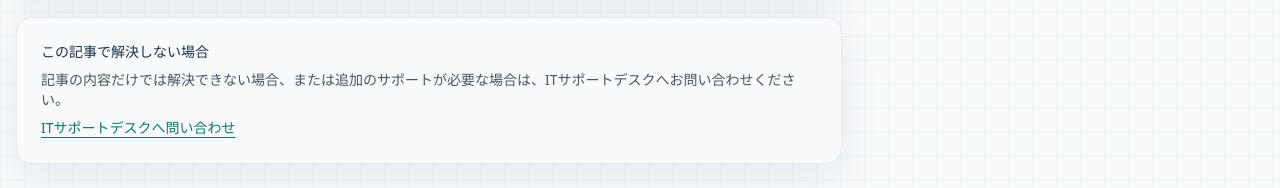
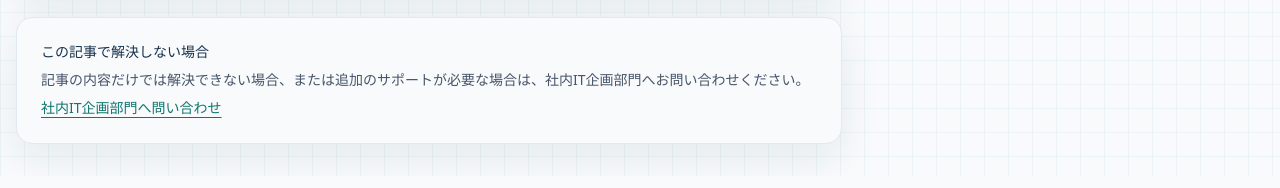
Before and after one commit to akira882/NaviDeskApp, a Next.js app: page /articles/benefits-usage in a window 1280 px wide. Shown: the part 876-1064 px from the top of the page. Built offline with nearby package versions, Linux system fonts and the light colour scheme; no server answers.

Commit message:
rename escalation contact to it planning

```diff
--- a/app/components/ai-guide-client.tsx
+++ b/app/components/ai-guide-client.tsx
@@ -256,7 +256,7 @@ export function AiGuideClient() {
                 ) : (
                   <div className="space-y-2 text-sm text-slate-600">
                     <p>関連候補は見つかりませんでした。別キーワードで再検索してください。</p>
-                    <Link href="/articles/helpdesk-contact" className="inline-block font-medium text-teal-700 underline underline-offset-4">ITサポートデスクへ問い合わせ</Link>
+                    <Link href="/articles/helpdesk-contact" className="inline-block font-medium text-teal-700 underline underline-offset-4">社内IT企画部門へ問い合わせ</Link>
                   </div>
                 )}
               </div>
--- a/app/components/article-detail-client.tsx
+++ b/app/components/article-detail-client.tsx
@@ -70,10 +70,10 @@ export function ArticleDetailClient({
           <CardContent className="space-y-2">
             <p className="text-sm font-medium text-ink">この記事で解決しない場合</p>
             <p className="text-xs leading-6 text-slate-600 sm:text-sm">
-              記事の内容だけでは解決できない場合、または追加のサポートが必要な場合は、ITサポートデスクへお問い合わせください。
+              記事の内容だけでは解決できない場合、または追加のサポートが必要な場合は、社内IT企画部門へお問い合わせください。
             </p>
             <Link href="/articles/helpdesk-contact" className="inline-block text-sm font-medium text-teal-700 underline underline-offset-4">
-              ITサポートデスクへ問い合わせ
+              社内IT企画部門へ問い合わせ
             </Link>
           </CardContent>
         </Card>
--- a/app/components/error-boundary.tsx
+++ b/app/components/error-boundary.tsx
@@ -125,7 +125,7 @@ export class ErrorBoundary extends Component<ErrorBoundaryProps, ErrorBoundarySt
                 href="/articles/helpdesk-contact"
                 className="text-sm text-accent-teal hover:underline"
               >
-                ITサポートデスクへお問い合わせください
+                社内IT企画部門へお問い合わせください
               </Link>
             </div>
           </div>
--- a/app/components/faq-search-client.tsx
+++ b/app/components/faq-search-client.tsx
@@ -76,7 +76,7 @@ export function FAQSearchClient({
               <div className="flex flex-wrap gap-2">
                 <Link href="/categories" className="font-medium text-teal-700 underline underline-offset-4">カテゴリから確認する</Link>
                 <Link href="/ai-guide" className="font-medium text-teal-700 underline underline-offset-4">AI案内で関連候補を見る</Link>
-                <Link href="/articles/helpdesk-contact" className="font-medium text-teal-700 underline underline-offset-4">ITサポートデスクへ問い合わせ</Link>
+                <Link href="/articles/helpdesk-contact" className="font-medium text-teal-700 underline underline-offset-4">社内IT企画部門へ問い合わせ</Link>
               </div>
             </CardContent>
           </Card>
--- a/app/components/home-client.tsx
+++ b/app/components/home-client.tsx
@@ -97,7 +97,7 @@ export function HomeClient({ categories }: { categories: Category[] }) {
                       <Link href="/tasks" className="text-sm font-medium text-teal-700 underline underline-offset-4">タスクハブを見る</Link>
                       <Link href="/categories" className="text-sm font-medium text-teal-700 underline underline-offset-4">カテゴリから探す</Link>
                       <Link href="/ai-guide" className="text-sm font-medium text-teal-700 underline underline-offset-4">AI案内を試す</Link>
-                      <Link href="/articles/helpdesk-contact" className="text-sm font-medium text-teal-700 underline underline-offset-4">ITサポートデスクへ問い合わせ</Link>
+                      <Link href="/articles/helpdesk-contact" className="text-sm font-medium text-teal-700 underline underline-offset-4">社内IT企画部門へ問い合わせ</Link>
                     </div>
                   </div>
                 )
--- a/app/not-found.tsx
+++ b/app/not-found.tsx
@@ -8,7 +8,7 @@ import Link from "next/link";
  *
  * DESIGN PRINCIPLES:
  * 1. ユーザーフレンドリーなメッセージ（技術用語を避ける）
- * 2. 明確な次のアクション（ホーム、FAQ、ITサポートデスク）
+ * 2. 明確な次のアクション（ホーム、FAQ、社内IT企画部門）
  * 3. ブランドカラーを使用したデザイン統一
  */
 export default function NotFound() {
@@ -122,7 +122,7 @@ export default function NotFound() {
                 d="M18.364 5.636l-3.536 3.536m0 5.656l3.536 3.536M9.172 9.172L5.636 5.636m3.536 9.192l-3.536 3.536M21 12a9 9 0 11-18 0 9 9 0 0118 0zm-5 0a4 4 0 11-8 0 4 4 0 018 0z"
               />
             </svg>
-            ITサポートデスクへお問い合わせください
+            社内IT企画部門へお問い合わせください
           </Link>
         </div>
       </div>
```
Also changed, not shown: 5 other files (tests, documents, lock files or other folders).
